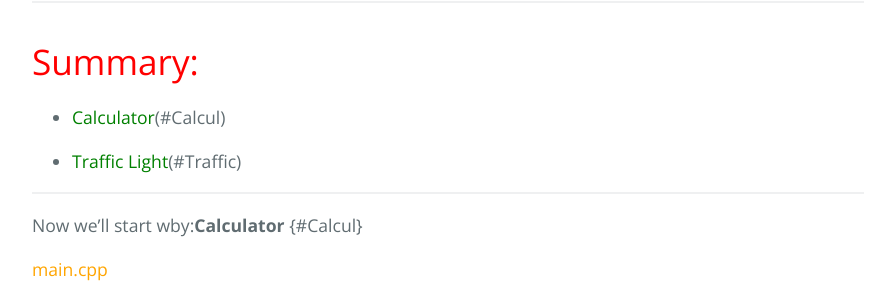
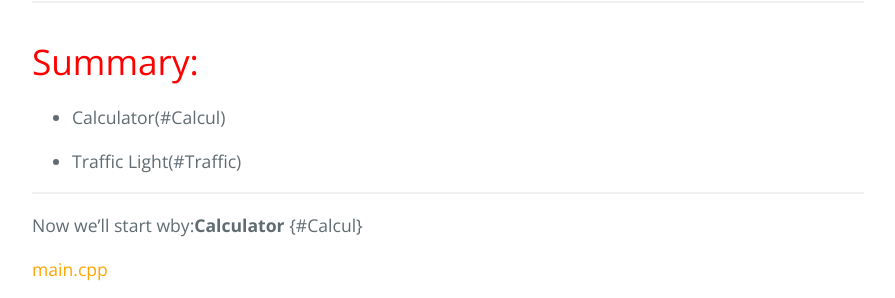
Before and after one commit to ASHellos/C-GUI-Programming-with-QT-PJ2, a Jekyll site: the page built from another-page.md, in a window 1280 px wide and 900 px high, scrolled down 1092 px. Shown: the part 155-453 px from the top of the window, without its empty margins (192-1087 px from the left). Built offline with Jekyll 4.4.1, drawn with Linux system fonts in a browser that asks for light colours; our own code applies the rules of GitHub Pages for plain Markdown files.

Commit message:
Update another-page.md

```diff
--- a/another-page.md
+++ b/another-page.md
@@ -22,9 +22,9 @@ and at the end we will use the **QTimer** to simulate a traffic light .
  * * *
 
 # <span style="color:red"> Summary:</span>
- * <span style="color:green"> Calculator</span>(#Calcul)
+ * Calculator(#Calcul)
 
- * <span style="color:green"> Traffic Light</span>(#Traffic)
+ * Traffic Light(#Traffic)
 
 * * *
 Now we'll start wby:**Calculator** {#Calcul}
```
